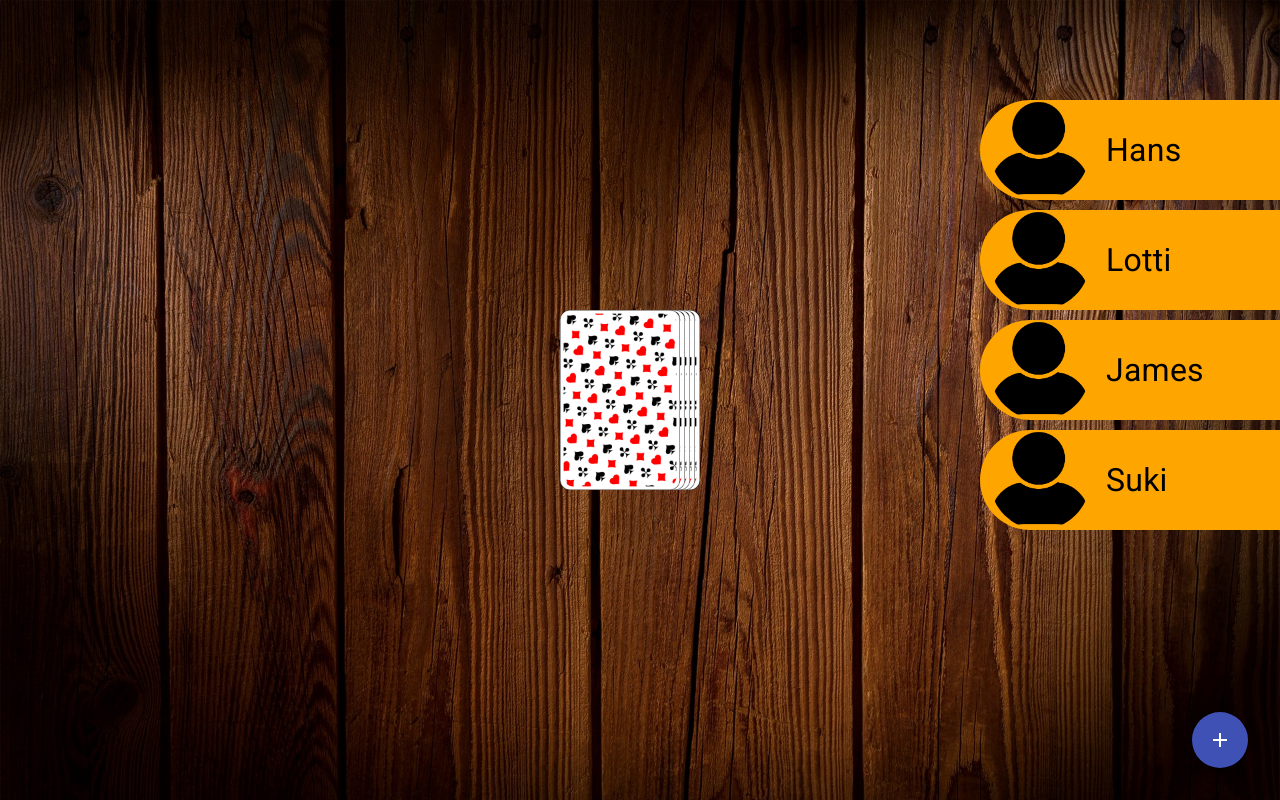
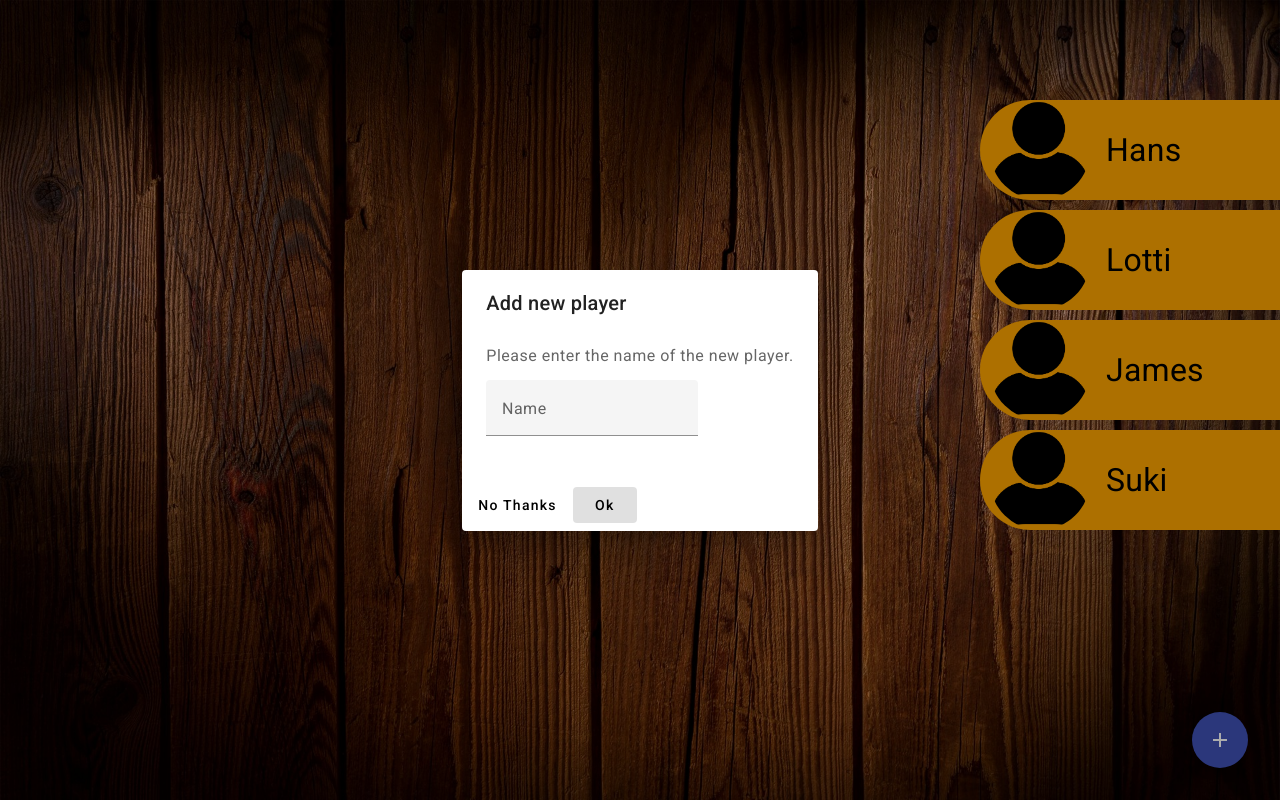
Before and after one commit to LotharZok/ringoffire, an Angular app: page /game in a window 1280 px wide. Both pictures are taken after a click on the button "add". Built offline with nearby package versions, Linux system fonts and the light colour scheme.

Commit message:
Added new player dialog

```diff
--- /dev/null
+++ b/src/app/dialog-add-player/dialog-add-player.component.html
@@ -0,0 +1,13 @@
+<h1 mat-dialog-title>Add new player</h1>
+
+<div mat-dialog-content>
+    <p>Please enter the name of the new player.</p>
+    <mat-form-field>
+        <mat-label>Name</mat-label>
+        <input matInput [(ngModel)]="name">
+    </mat-form-field>
+</div>
+<div mat-dialog-actions>
+    <button mat-button (click)="onNoClick()">No Thanks</button>
+    <button mat-button [mat-dialog-close]="" cdkFocusInitial>Ok</button>
+</div>
--- /dev/null
+++ b/src/app/dialog-add-player/dialog-add-player.component.ts
@@ -0,0 +1,32 @@
+import { Component, Inject } from '@angular/core';
+
+// import {MatDialog, MAT_DIALOG_DATA, MatDialogRef, MatDialogModule} from '@angular/material/dialog';
+// import {MatButtonModule} from '@angular/material/button';
+// import {FormsModule} from '@angular/forms';
+// import {MatInputModule} from '@angular/material/input';
+// import {MatFormFieldModule} from '@angular/material/form-field';
+
+@Component({
+    selector: 'app-dialog-add-player',
+    templateUrl: './dialog-add-player.component.html',
+    styleUrls: ['./dialog-add-player.component.scss'],
+
+    // imports: [MatDialogModule, MatFormFieldModule, MatInputModule, FormsModule, MatButtonModule],
+})
+export class DialogAddPlayerComponent {
+
+    // constructor(
+    //     public dialogRef: MatDialogRef<DialogAddPlayerComponent>,
+
+    // ) {}
+
+    name: string = '';
+
+    // onNoClick(): void {
+    //     this.dialogRef.close();
+    // }
+
+    onNoClick() {
+
+    }
+}
--- a/src/app/game/game.component.html
+++ b/src/app/game/game.component.html
@@ -35,7 +35,7 @@
     </div>
 </div>
 
-<button mat-fab color="primary" class="btn-add">
+<button mat-fab (click)="openDialog()" color="primary" class="btn-add">
     <mat-icon>add</mat-icon>
     <!-- Bei Material Design nach Icons suchen. Dort findet man die entsprechenden Angaben, hier: add -->
 </button>
--- a/src/app/game/game.component.ts
+++ b/src/app/game/game.component.ts
@@ -1,5 +1,7 @@
 import { Component, OnInit } from '@angular/core';
 import { Game } from 'src/models/game';
+import { MatDialog } from '@angular/material/dialog';
+import { DialogAddPlayerComponent } from '../dialog-add-player/dialog-add-player.component';
 
 @Component({
     selector: 'app-game',
@@ -11,7 +13,7 @@
     currentCard: string = '';
     game: Game = new Game();  // auch möglich: Explizite Zuweisung des Typs mit -> game!: Game;
 
-    constructor() {}
+    constructor(public dialog: MatDialog) {}
 
     ngOnInit(): void {
         // this.newGame();
@@ -38,4 +40,14 @@
         }
 
     }
+
+    openDialog(): void {
+        const dialogRef = this.dialog.open(DialogAddPlayerComponent);
+
+        dialogRef.afterClosed().subscribe(result => {
+            console.log('The dialog was closed');
+
+        });
+    }
+
 }
```
Also changed, not shown: src/app/app.module.ts (+12 -2 lines), src/app/dialog-add-player/dialog-add-player.component.scss (added), 1 other file (tests, documents, lock files or other folders).
